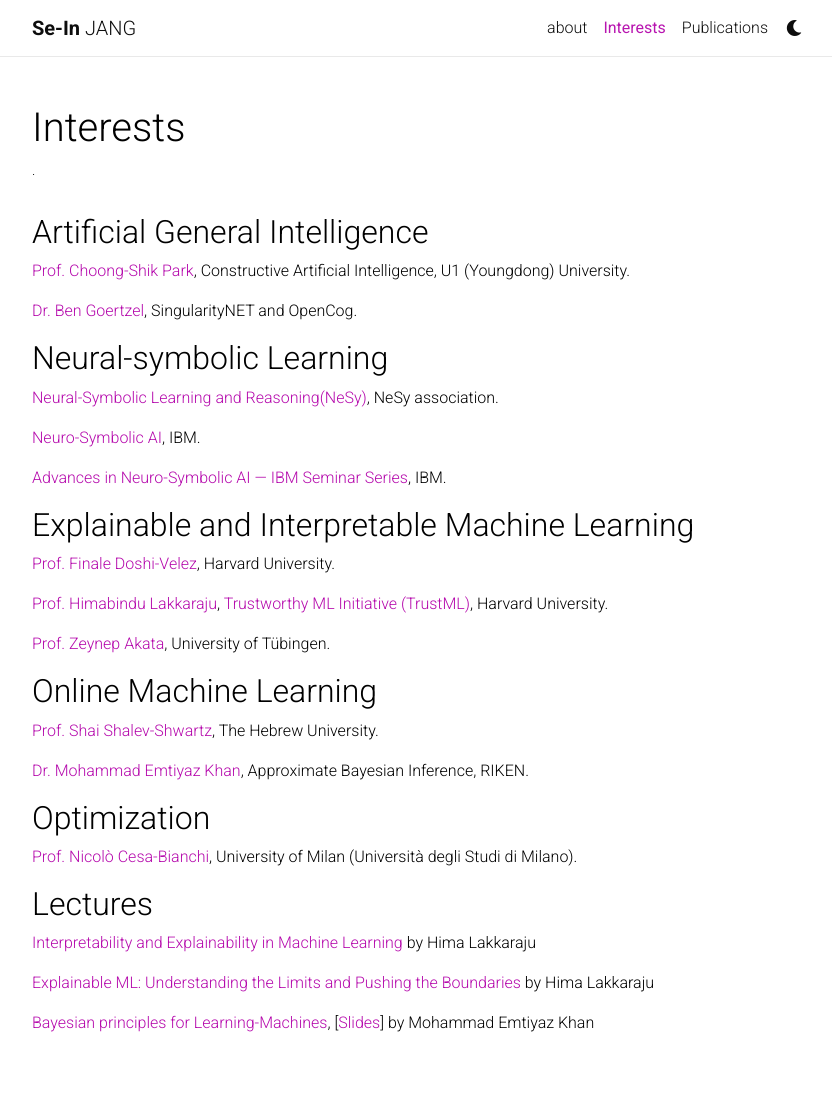
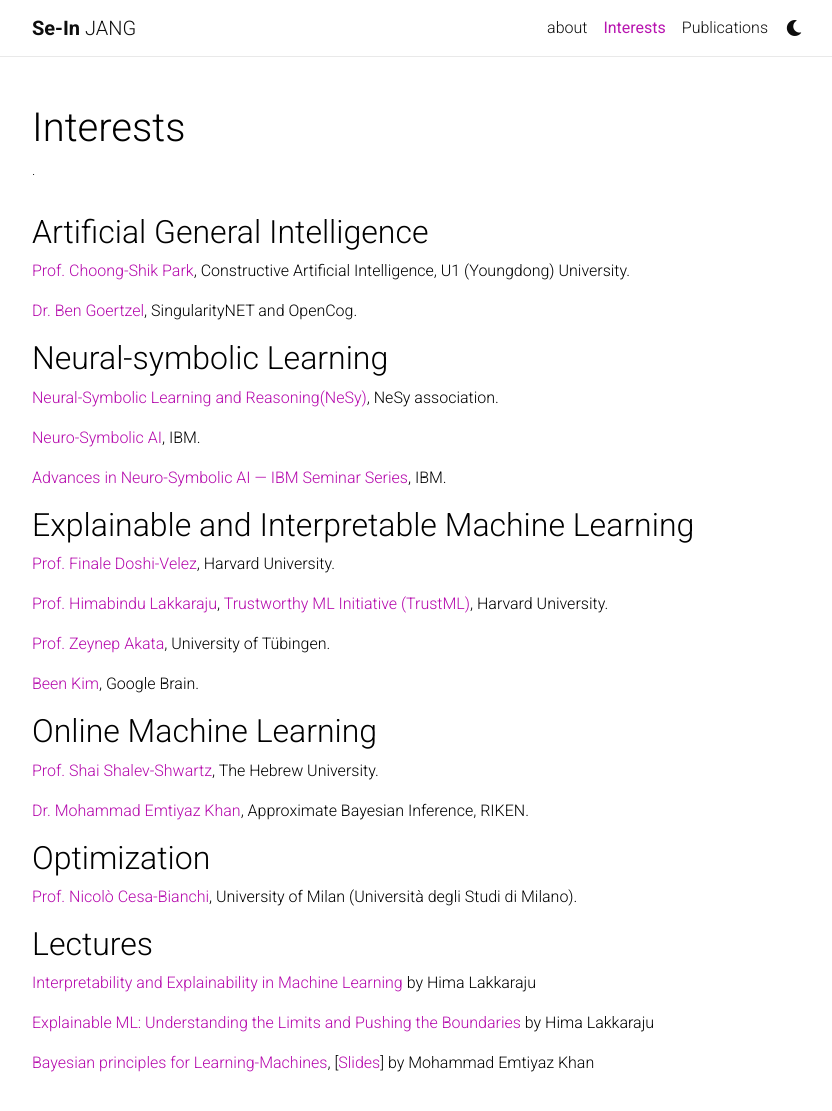
Before and after one commit to sijang/sijang.github.io, a Jekyll site: the page built from _pages/Interests.md, in a window 1280 px wide and 1161 px high. Shown: the top 1111 px of the window, without its empty margins (223-1055 px from the left). Built offline with Jekyll 4.4.1, drawn with Linux system fonts in a browser that asks for light colours; nearby versions of some CDN libraries; a style sheet for code colours, icons or effects is not loaded.

Commit message:
Update Interests.md

```diff
--- a/_pages/Interests.md
+++ b/_pages/Interests.md
@@ -29,6 +29,7 @@ nav: true
 
   > [Prof. Zeynep Akata](https://eml-unitue.de/people/zeynep-akata){:target="_blank"}, University of Tübingen.
 
+  > [Been Kim](https://beenkim.github.io/){:target="_blank"}, Google Brain.
 
 
 ## Online Machine Learning
```
